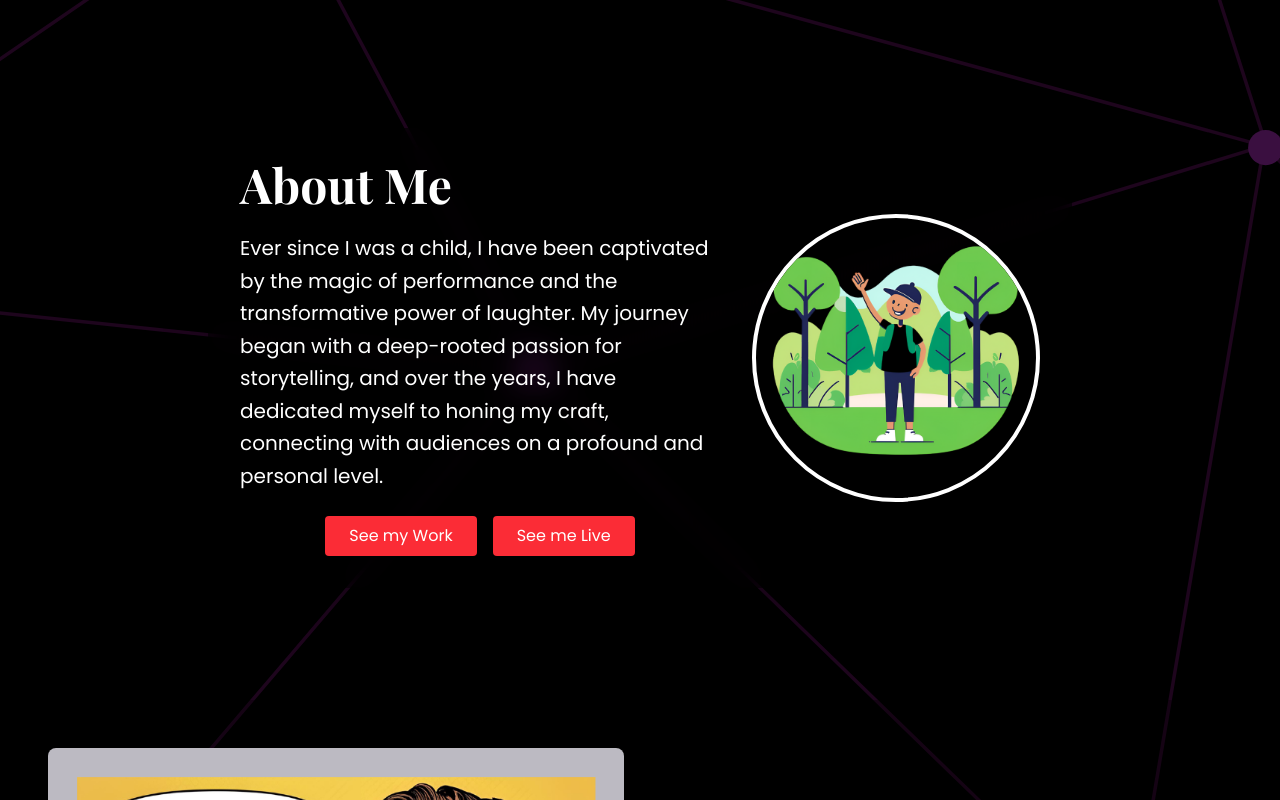
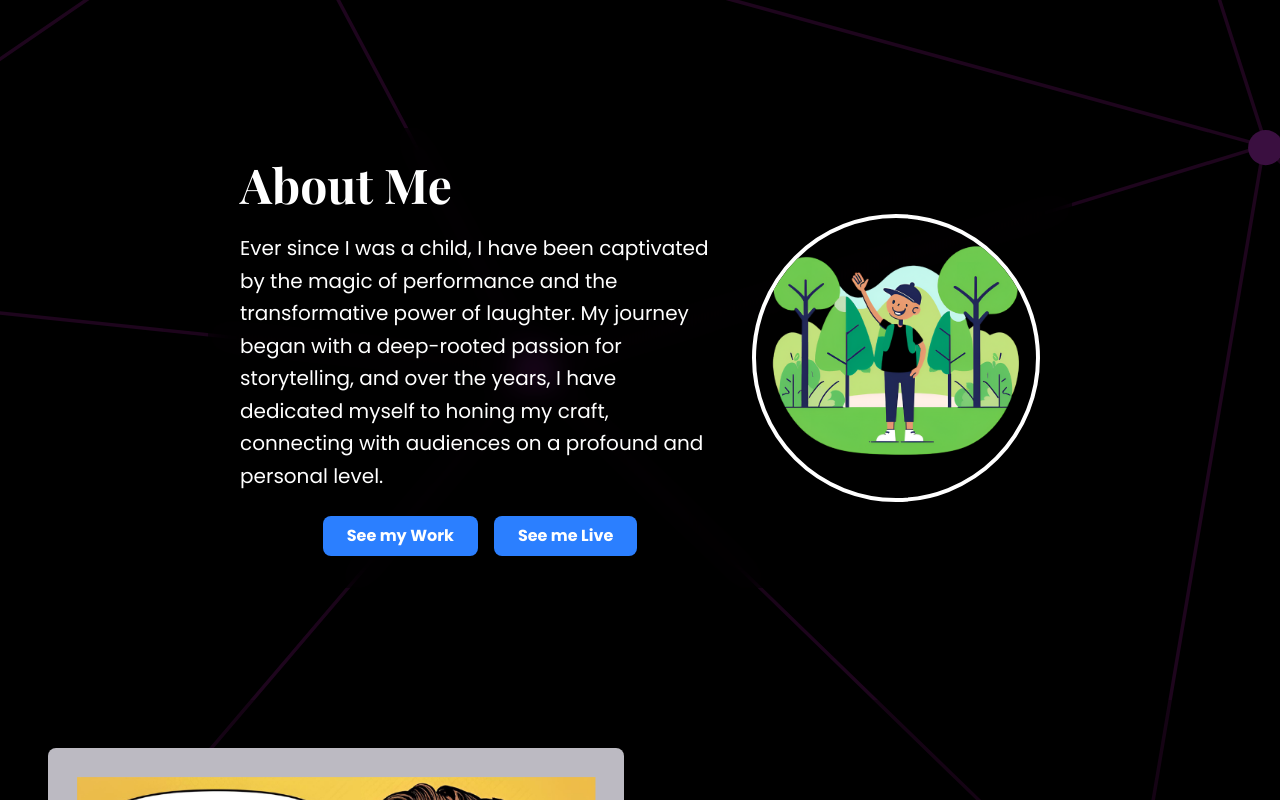
Before and after one commit to WuTangLan1/Sample-Comedy-Profile-1, a Next.js app: page / in a window 1280 px wide. Shown: the top 800 px of the page. Built offline with nearby package versions, Linux system fonts and the light colour scheme.

Commit message:
added buttons to proj

```diff
--- a/src/components/AboutMe/AboutMe.tsx
+++ b/src/components/AboutMe/AboutMe.tsx
@@ -27,7 +27,6 @@ const AboutMe = () => {
             years, I have dedicated myself to honing my craft, connecting with
             audiences on a profound and personal level.
           </p>
-          {/* Two centered buttons with impressive 3D hover effects */}
           <motion.div
             initial={{ opacity: 0, y: 20 }}
             whileInView={{ opacity: 1, y: 0 }}
@@ -41,7 +40,7 @@ const AboutMe = () => {
                   block: "start",
                 })
               }
-              className="px-6 py-2 bg-red-500 text-white rounded transition transform hover:-translate-y-1 hover:scale-105 hover:shadow-2xl active:scale-95"
+              className="btn"
             >
               See my Work
             </button>
@@ -52,7 +51,7 @@ const AboutMe = () => {
                   block: "start",
                 })
               }
-              className="px-6 py-2 bg-red-500 text-white rounded transition transform hover:-translate-y-1 hover:scale-105 hover:shadow-2xl active:scale-95"
+              className="btn"
             >
               See me Live
             </button>
--- a/src/styles/globals.css
+++ b/src/styles/globals.css
@@ -35,3 +35,16 @@ h1, h2, h3, .heading {
   font-weight: 700;
   margin-bottom: 0.5em;
 }
+
+.btn {
+  @apply px-6 py-2 bg-blue-500 text-white font-bold rounded-lg shadow-md transition-transform duration-300 ease-in-out;
+}
+.btn:hover {
+  @apply bg-blue-600;
+  transform: translateY(-4px) scale(1.05);
+  box-shadow: 0 12px 24px rgba(0, 0, 0, 0.2);
+}
+.btn:active {
+  transform: translateY(0) scale(0.98);
+  box-shadow: 0 6px 12px rgba(0, 0, 0, 0.15);
+}
```
